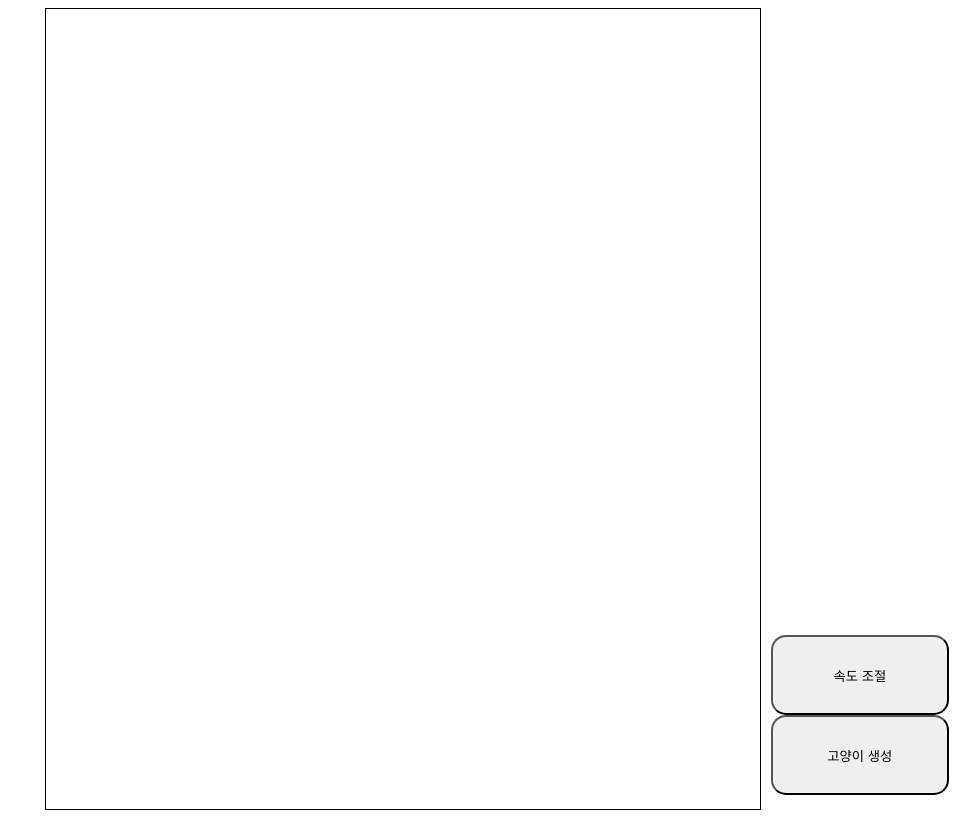
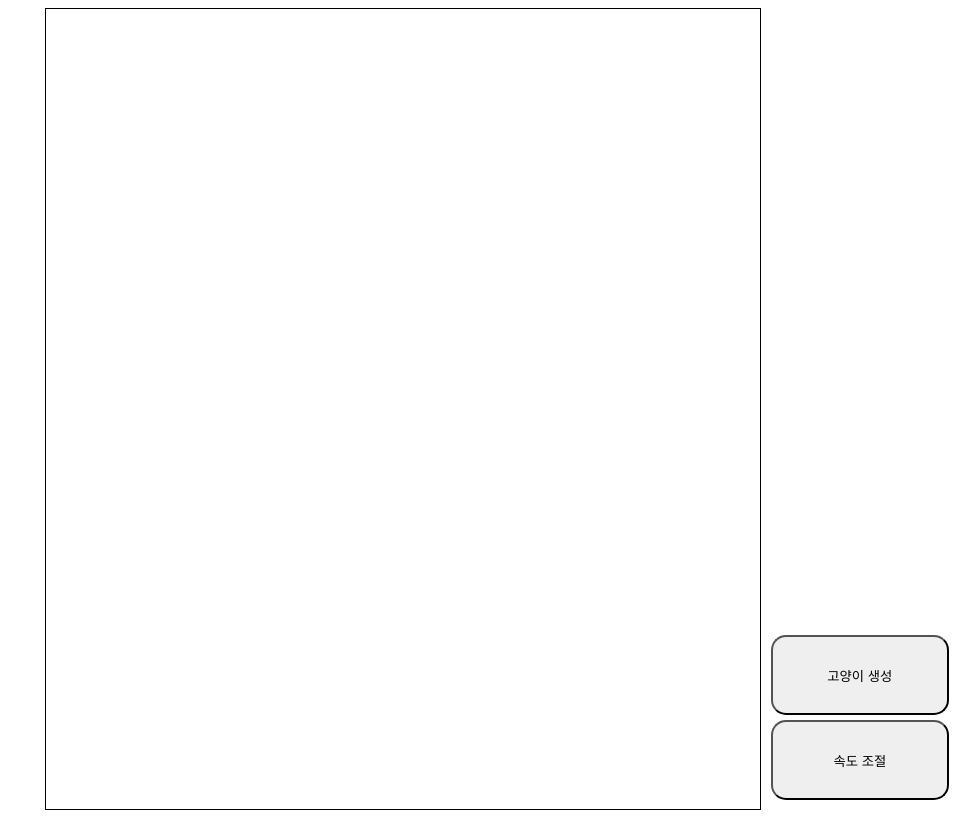
Before and after one commit to KDT-IaaS-Class-One-Group/Cat-Toy, a website: page public/index.html in a window 1280 px wide. Shown: the whole page, without its empty margins (313-1280 px from the left). Drawn offline with Linux system fonts and the light colour scheme.

Commit message:
order를 사용 요소 순서 지정

```diff
--- a/public/style.css
+++ b/public/style.css
@@ -33,3 +33,9 @@
   #createCatButton {
     margin-bottom: 5px;
   }
+  #createCatButton {
+    order: 2; /* 속도 조절 버튼 아래로 배치 */
+  }
+  #speedButton {
+    order: 1; /* 고양이 생성 버튼 위로 배치 */
+  }
```
